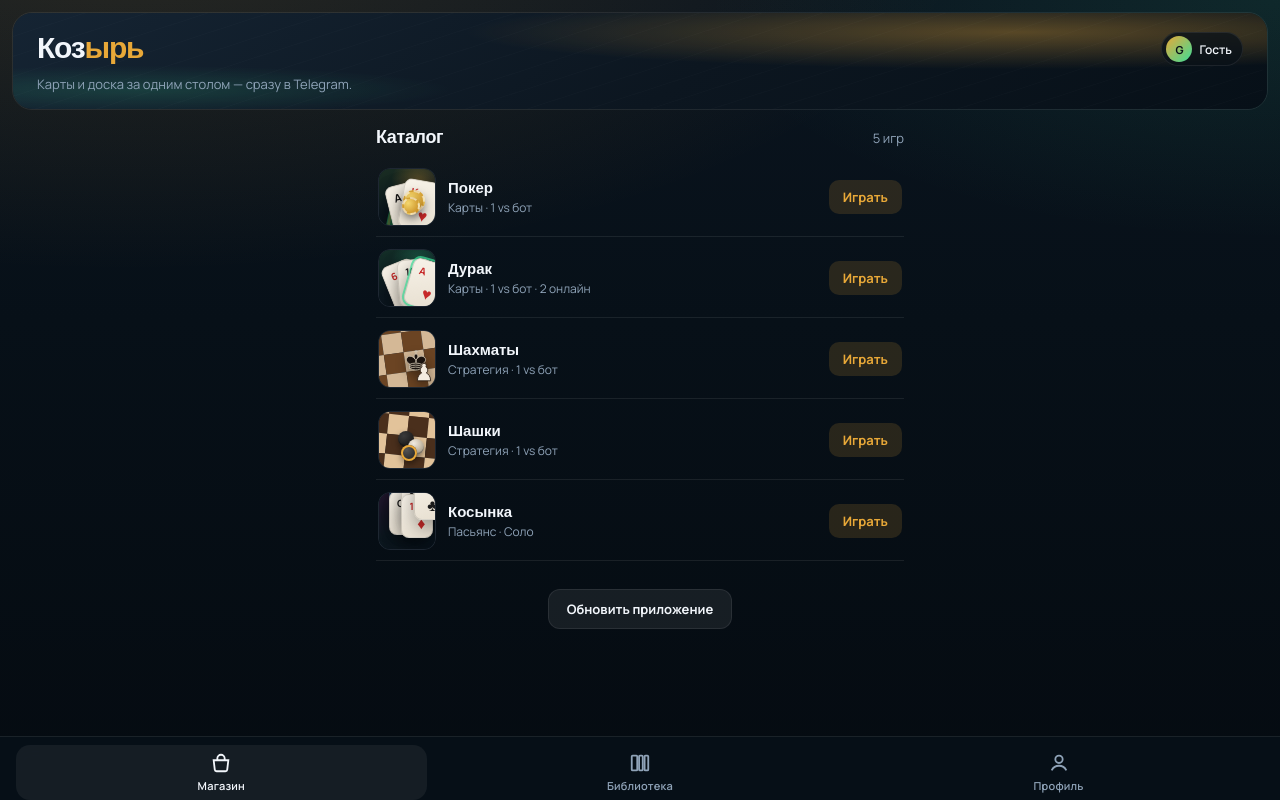
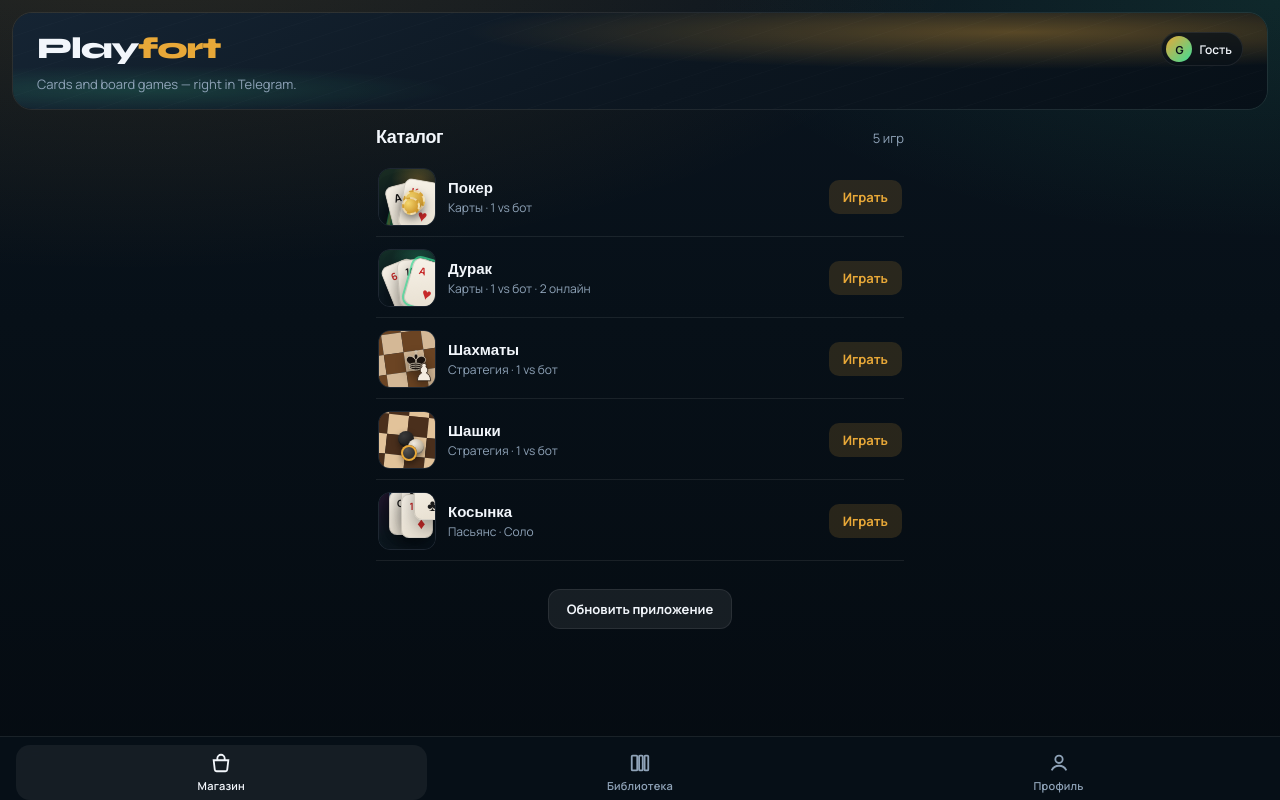
Before and after one commit to ve1LeRs/gamefortg, a React (Vite) app: page / in a window 1280 px wide. Built offline with nearby package versions, Linux system fonts and the light colour scheme; no server answers.

Commit message:
Rebrand the hub as Playfort
Swap the Russian Козырь display name for an English Playfort brand
on the store hero, library, profile, and document title.

Co-authored-by: ve1LeRs <ve1LeRs@users.noreply.github.com>

```diff
--- a/index.html
+++ b/index.html
@@ -12,7 +12,7 @@
     <meta http-equiv="Cache-Control" content="no-cache, no-store, must-revalidate" />
     <meta http-equiv="Pragma" content="no-cache" />
     <meta http-equiv="Expires" content="0" />
-    <title>Козырь — игры в Telegram</title>
+    <title>Playfort — games in Telegram</title>
     <link rel="preconnect" href="https://fonts.googleapis.com" />
     <link rel="preconnect" href="https://fonts.gstatic.com" crossorigin />
     <link
--- a/src/components/LibraryPage.tsx
+++ b/src/components/LibraryPage.tsx
@@ -5,7 +5,7 @@ export function LibraryPage({ onPlay }: { onPlay: (id: string) => void }) {
   return (
     <div className="library-page">
       <h1 className="page-title">Библиотека</h1>
-      <p className="page-sub">Все игры Козыря — всегда под рукой.</p>
+      <p className="page-sub">All Playfort games — always at hand.</p>
       <div className="library-grid">
         {GAMES.map((game, i) => (
           <button
--- a/src/components/ProfilePage.tsx
+++ b/src/components/ProfilePage.tsx
@@ -18,7 +18,7 @@ export function ProfilePage({
   const topCount = favorites[0]?.count ?? 0
   const displayName = user
     ? `${user.firstName}${user.lastName ? ` ${user.lastName}` : ''}`
-    : 'Гость Козыря'
+    : 'Playfort Guest'
   const initial = (user?.firstName?.[0] ?? 'G').toUpperCase()
 
   return (
--- a/src/components/StorePage.tsx
+++ b/src/components/StorePage.tsx
@@ -17,7 +17,7 @@ export function StorePage({
 
         <div className="hero-top">
           <h1 className="hero-brand">
-            Коз<em>ырь</em>
+            Play<em>fort</em>
           </h1>
           <div className="user-chip" aria-label={user?.firstName ?? 'Гость'}>
             <div className="user-avatar">
@@ -31,7 +31,7 @@ export function StorePage({
           </div>
         </div>
 
-        <p className="hero-copy">Карты и доска за одним столом — сразу в Telegram.</p>
+        <p className="hero-copy">Cards and board games — right in Telegram.</p>
       </section>
 
       <section className="section">
```
Also changed, not shown: 1 other file (tests, documents, lock files or other folders).
